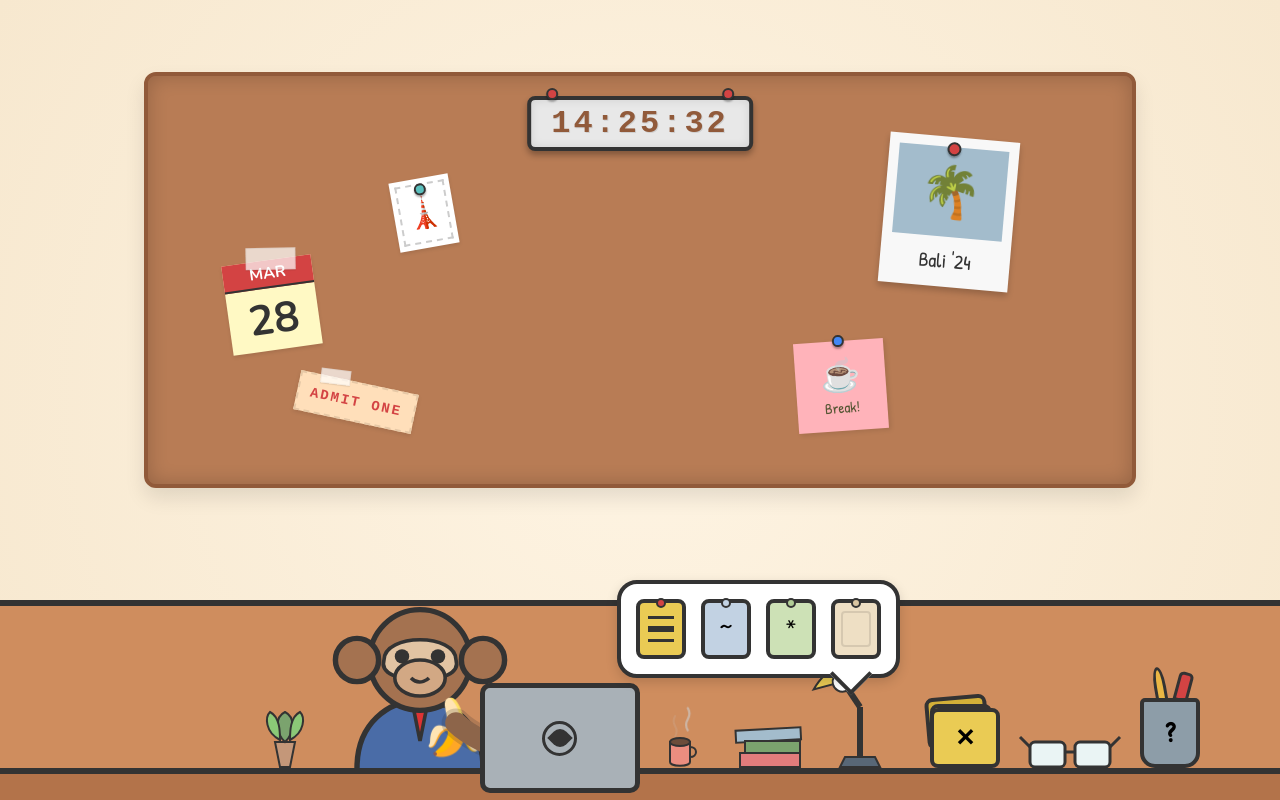
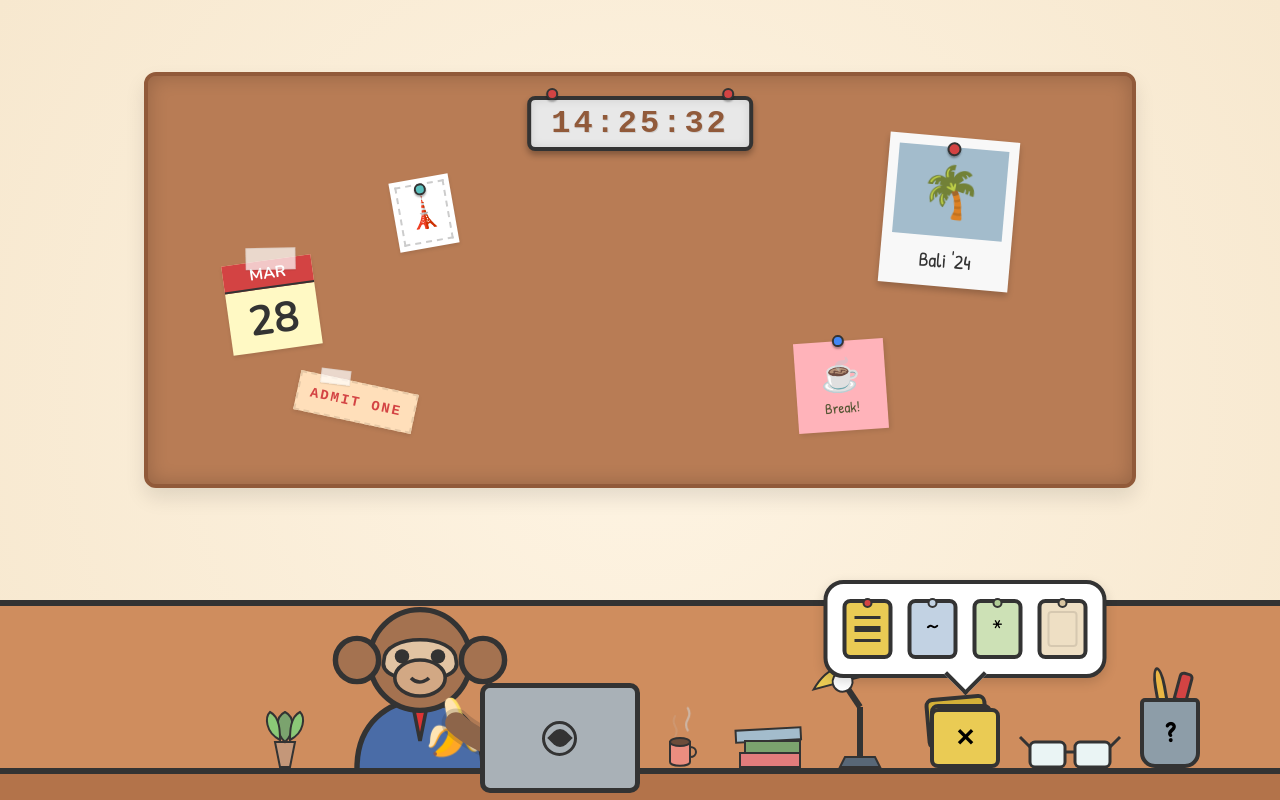
Before and after one commit to tuankiet3/stick-it-with-monkey, a React (Vite) app: page / in a window 1280 px wide. Both pictures are taken after a click on the button 965 px from the left and 738 px from the top of the page. Built offline with nearby package versions, Linux system fonts and the light colour scheme.

Commit message:
Fix sticky note popup alignment to dynamically center over the fold button

```diff
--- a/src/components/Desk.jsx
+++ b/src/components/Desk.jsx
@@ -273,14 +273,14 @@
               <AnimatePresence>
               {pickerOpen && (
                 <motion.div
-                  initial={{ opacity: 0, y: 20, scale: 0.8 }}
-                  animate={{ opacity: 1, y: 0, scale: 1 }}
-                  exit={{ opacity: 0, y: 20, scale: 0.8 }}
+                  initial={{ opacity: 0, y: 20, scale: 0.8, x: '-50%' }}
+                  animate={{ opacity: 1, y: 0, scale: 1, x: '-50%' }}
+                  exit={{ opacity: 0, y: 20, scale: 0.8, x: '-50%' }}
                   className="hand-drawn shadow"
                   style={{
                     position: 'absolute',
                     bottom: '90px',
-                    right: '100px',
+                    left: '50%',
                     backgroundColor: 'white',
                     padding: '15px',
                     borderRadius: '20px',
@@ -298,7 +298,8 @@
                   <div style={{
                     position: 'absolute',
                     bottom: '-15px',
-                    right: '30px',
+                    left: '50%',
+                    marginLeft: '-15px',
                     width: '30px',
                     height: '30px',
                     background: 'white',
```
